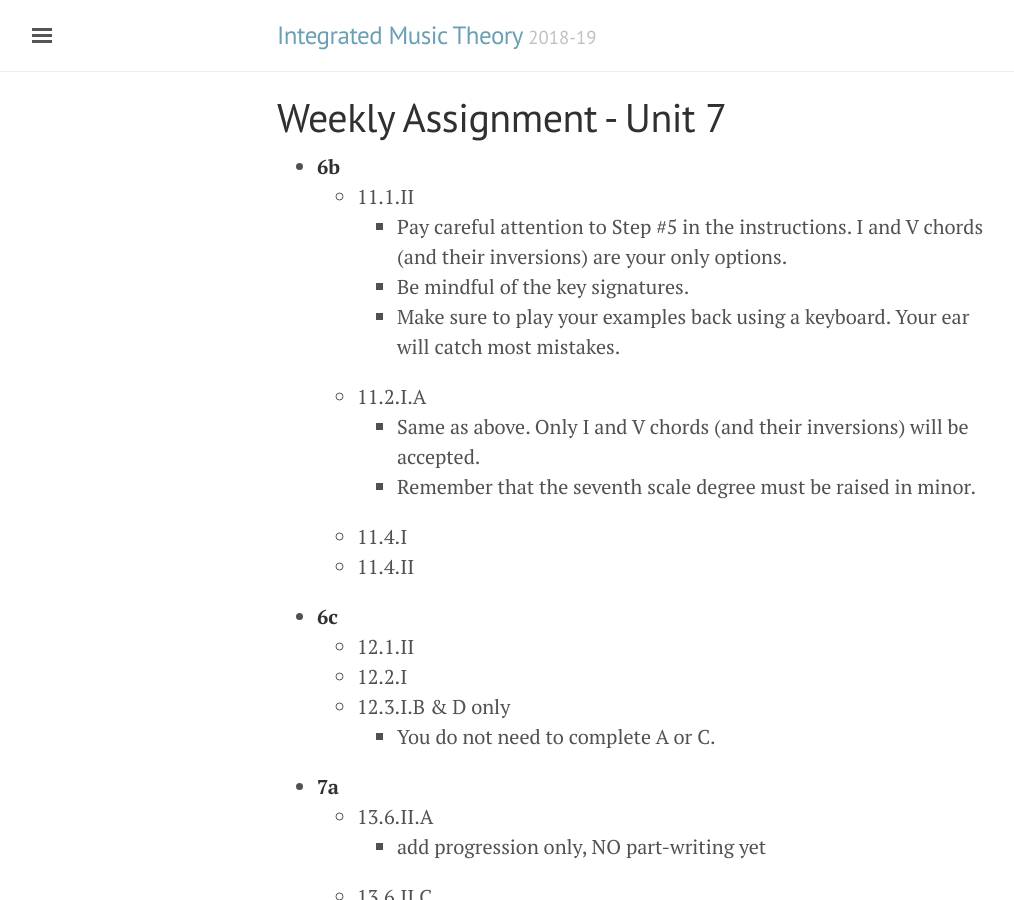
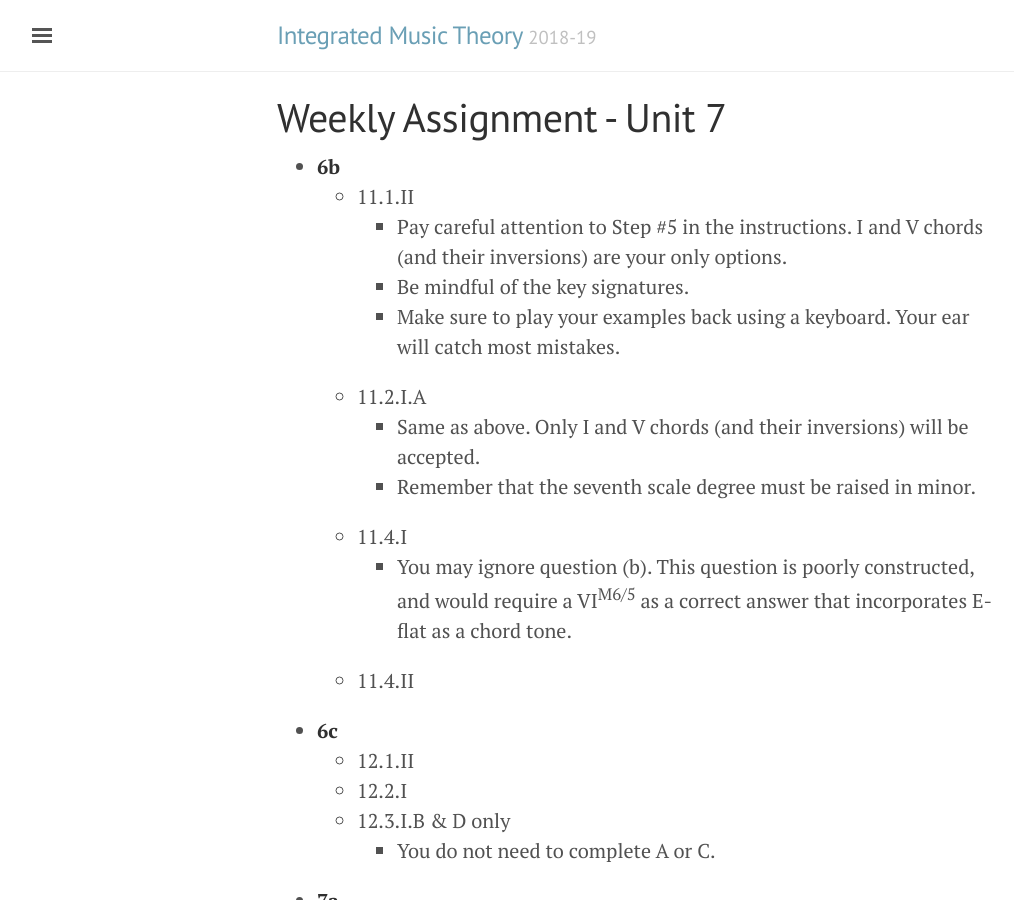
Before and after one commit to intmus/inttheory19-20, a Jekyll site: the page built from _assignments/Fall-semester/2018-10-08.md, in a window 1280 px wide and 900 px high. Shown: the whole window, without its empty margins (3-1017 px from the left). Built offline with Jekyll 4.4.1, drawn with Linux system fonts in a browser that asks for light colours; comment, search, counter and statistics services are not loaded.

Commit message:
unit 6 assignment fix

```diff
--- a/_assignments/Fall-semester/2018-10-08.md
+++ b/_assignments/Fall-semester/2018-10-08.md
@@ -13,6 +13,7 @@ layout: forum
         - Same as above. Only I and V chords (and their inversions) will be accepted.
         - Remember that the seventh scale degree must be raised in minor.
     - 11.4.I
+        - You may ignore question (b). This question is poorly constructed, and would require a VI<sup>M6/5</sup> as a correct answer that incorporates E-flat as a chord tone.
     - 11.4.II
 - **6c**
     - 12.1.II
```
